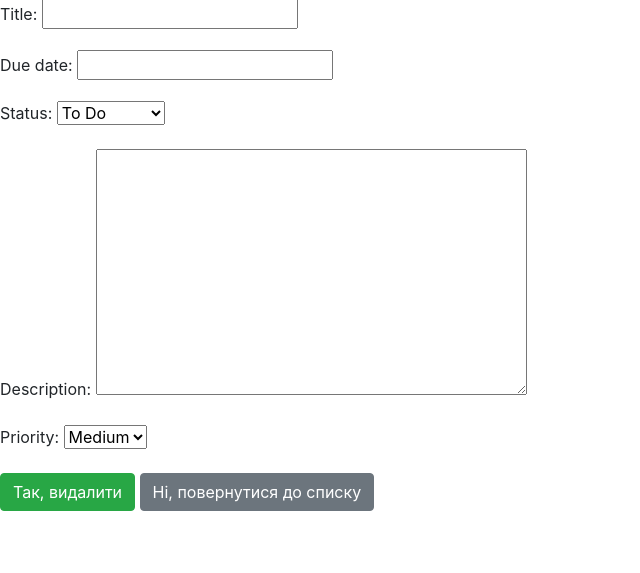
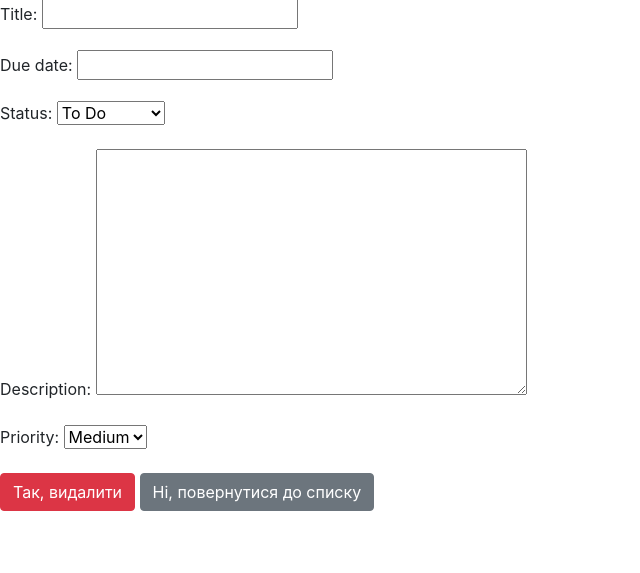
Before and after one commit to Biizee/Task-list-repo, a Django app: template templates/tasks/task_delete_confirmation.html in a window 1280 px wide. Shown: the part 143-716 px from the top of the page, without its empty margins (0-640 px from the left). Run offline with Django 5.2, Linux system fonts and the light colour scheme; the template is opened without the code that fills it: values that come from a table or form of the project are taken from there, others are empty; some libraries are stand-ins or nearby versions.

Commit message:
Edited delete button class in html

```diff
--- a/templates/tasks/task_delete_confirmation.html
+++ b/templates/tasks/task_delete_confirmation.html
@@ -8,7 +8,7 @@
     <form method="post">
         {% csrf_token %}
         {{ form.as_p }}
-        <button type="submit" class="btn btn-success">Так, видалити</button>
+        <button type="submit" class="btn btn-danger">Так, видалити</button>
         <a href="{% url 'tasks:task-list' %}" class="btn btn-secondary">Ні, повернутися до списку</a>
     </form>
 </div>
```
